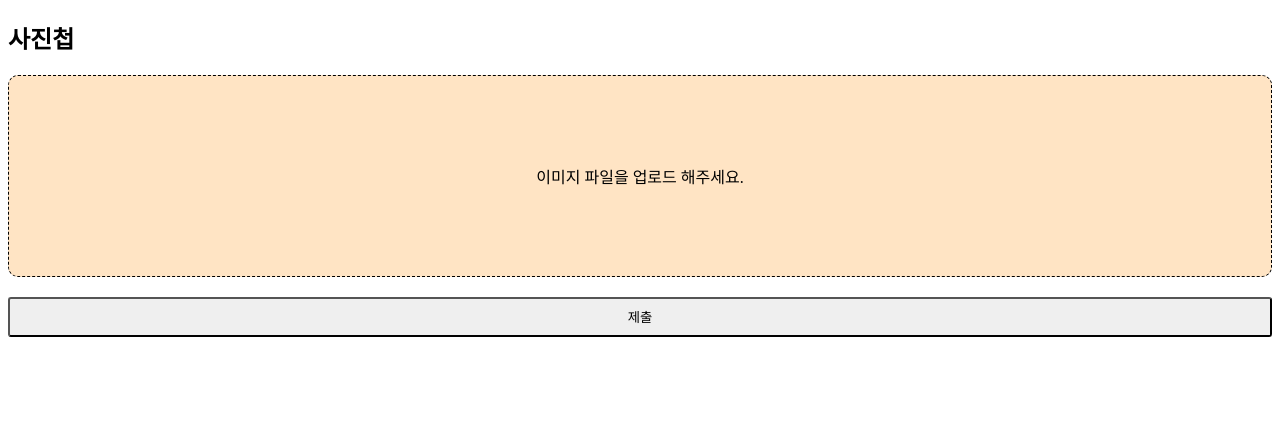
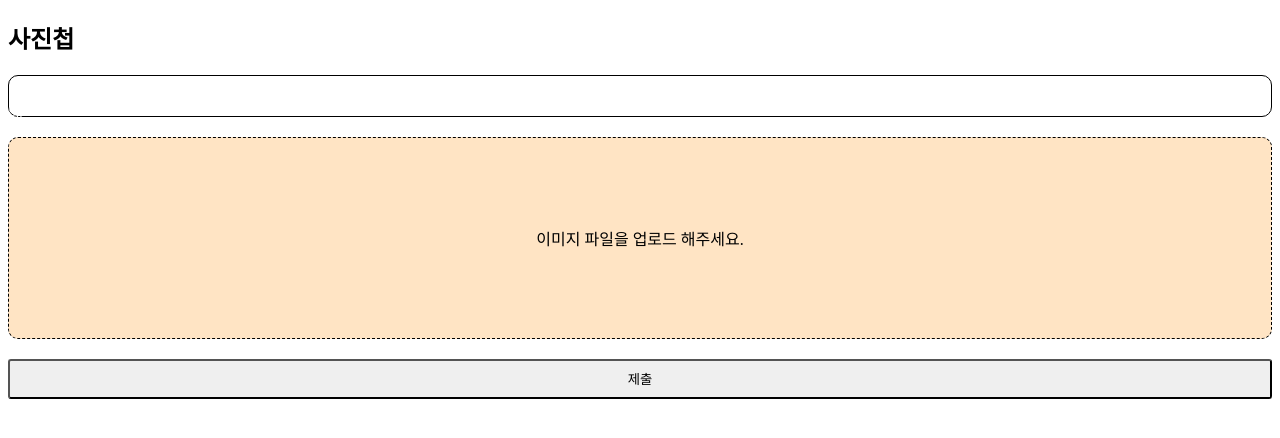
Before and after one commit to whrksp126/new_image_upload, a React (Create React App) app in the folder client/: page / in a window 1280 px wide. Shown: the top 438 px of the page. Built offline with nearby package versions, Linux system fonts and the light colour scheme; the HTML template or start-up script is replaced by a standard one.

Commit message:
progress bar

```diff
--- /dev/null
+++ b/client/src/components/ProgressBar.css
@@ -0,0 +1,16 @@
+.progress-bar-boundary {
+  border: 1px solid black;
+  margin-bottom: 20px;
+  height: 40px;
+  border-radius: 10px;
+}
+
+.progress-bar-boundary div {
+  background-color: green;
+  height: 30px;
+  padding-top: 10px;
+  border-radius: 10px;
+  text-align: center;
+  color: white;
+  transition: 0.3s
+}
--- /dev/null
+++ b/client/src/components/ProgressBar.js
@@ -0,0 +1,13 @@
+import React from 'react'
+import './ProgressBar.css'
+
+const ProgressBar = ({percent}) => {
+
+  return (
+    <div className="progress-bar-boundary">
+      <div style={{ width: `${percent}%`}}>{percent} %</div>
+    </div>
+  )
+}
+
+export default ProgressBar
--- a/client/src/components/UploadForm.js
+++ b/client/src/components/UploadForm.js
@@ -2,11 +2,13 @@
 import axios from 'axios';
 import './UploadForm.css';
 import {toast} from 'react-toastify';
+import ProgressBar from './ProgressBar';
 
 const UploadForm = () => {
-
+  const defaultFileName = "이미지 파일을 업로드 해주세요."
   const [file, setFile] = useState(null);
-  const [fileName, setFileName] = useState("이미지 파일을 업로드 해주세요.");
+  const [fileName, setFileName] = useState(defaultFileName);
+  const [percent, setPercent] = useState(0);
 
   const imageSelectHandler = (e) => {
     const imageFile = e.target.files[0];
@@ -20,12 +22,21 @@
     formData.append("image", file);
     try{
       const res = await axios.post("/upload", formData, {
-        headers: { "Content-Type" : "multipart/form-data"}
+        headers: { "Content-Type" : "multipart/form-data"},
+        onUploadProgress: (e) => {
+          setPercent(Math.round((100 * e.loaded) / e.total))
+        },
       });
       console.log({res});
       toast.success("이미지 업로드 성공!")
+      setTimeout(() => {
+        setPercent(0);
+        setFileName(defaultFileName)
+      }, 3000)
     }catch(e){
       toast.error(e.message);
+      setPercent(0);
+      setFileName(defaultFileName)
       console.error(e);
     }
   };
@@ -33,6 +44,7 @@
   return (
     <div>
       <form onSubmit={onSubmit}>
+        <ProgressBar percent={percent} />
         <div className="file_dropper">
           {fileName}
           <input id="image" type="file" onChange={imageSelectHandler}/>
```
